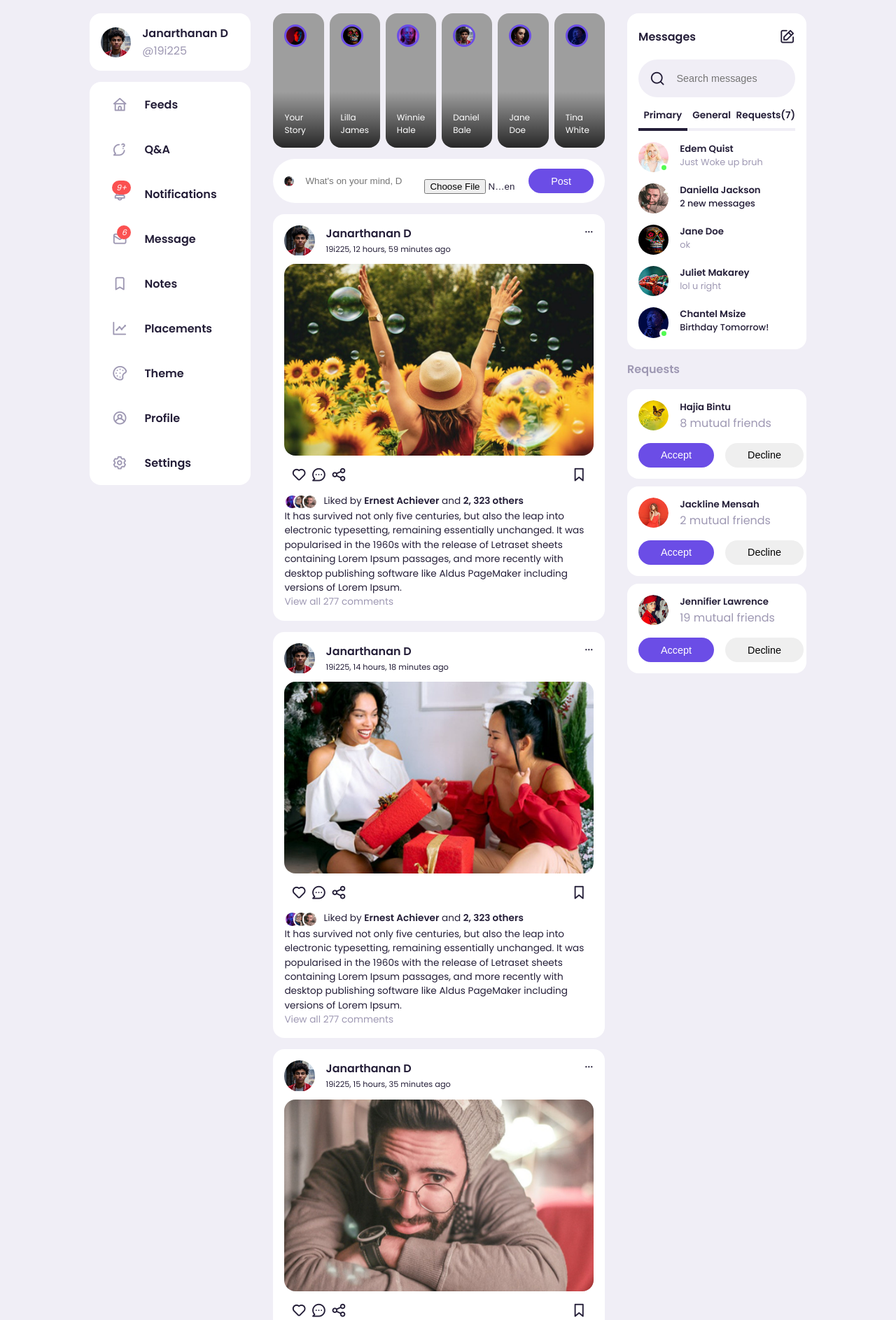
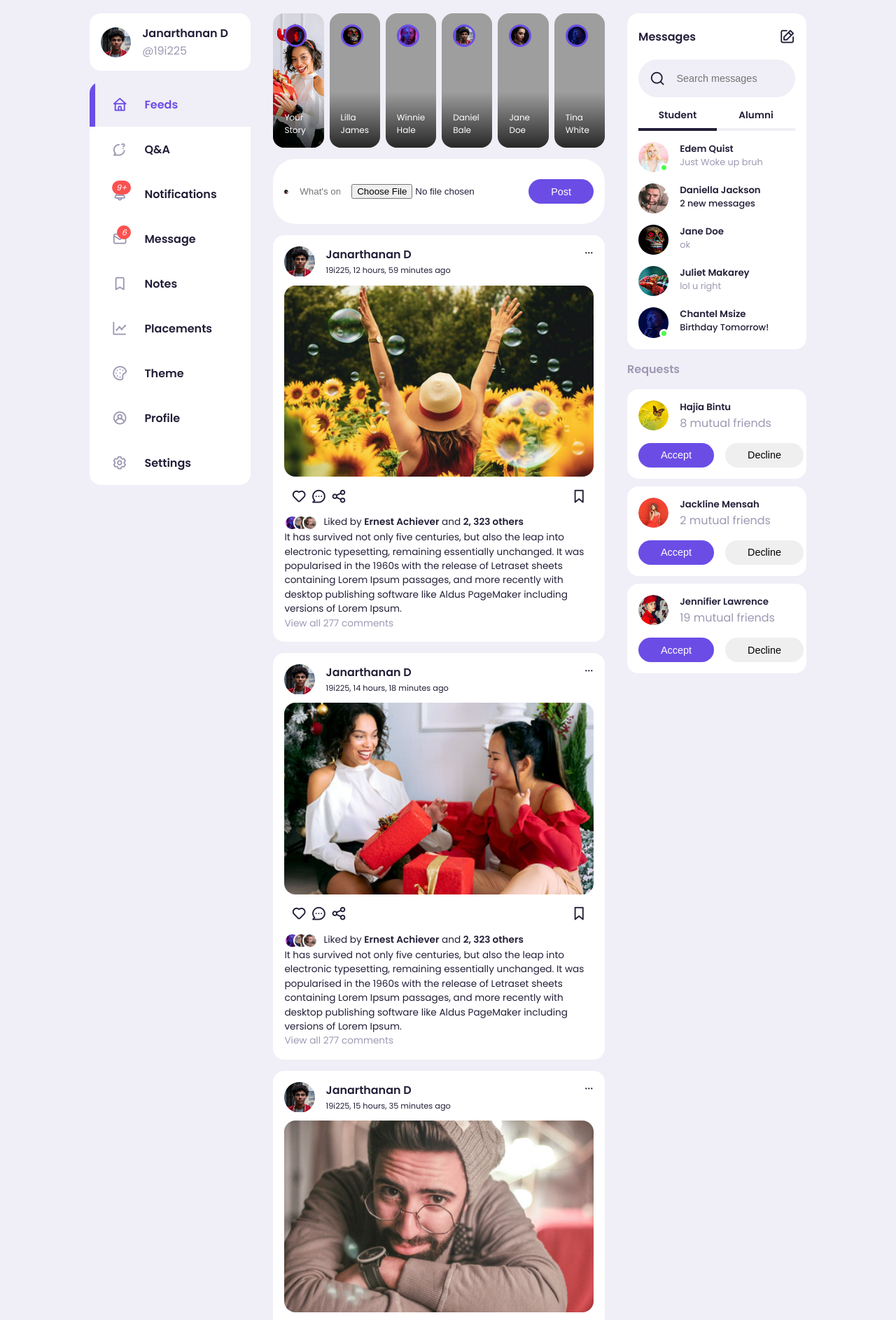
Before and after one commit to Janarthanan-Devaraj/Phase-one-development, a Django app: page /feeds/ in a window 1280 px wide. Shown: the part 67-1953 px from the top of the page at 70% size. Run offline with Django 4.2, Linux system fonts and the light colour scheme; a user stored in the database is signed in; data comes from the database, SQL or seed files in the repository; both versions use the stored data as it was after the commit; grey boxes are pictures that could not be loaded.

Commit message:
nav updated

```diff
--- a/feeds/forms.py
+++ b/feeds/forms.py
@@ -11,11 +11,11 @@ class FeedForm(forms.ModelForm):
 
     def __init__(self, *args, **kwargs):
         super().__init__(*args, **kwargs)
-        self.fields['image'].widget.attrs.update({'class': 'create-post'})
+        self.fields['image'].widget.attrs.update({'id': 'post-img'})
 
     class Meta:
         model = Feed
         fields = ( 'caption', 'image',)
         widgets = {
-            'caption': forms.TextInput(attrs={'id':'create-post', 'placeholder':'What\'s on your mind, Diana?'}),
+            'caption': forms.TextInput(attrs={'id':'post-caption', 'placeholder':'What\'s on your mind, Diana?'}),
         }
--- a/feeds/templates/feeds/feed_list.html
+++ b/feeds/templates/feeds/feed_list.html
@@ -135,9 +135,8 @@
                 </div>
                 <!------------------ MESSAGES CATEGORY --------------------->
                 <div class="category">
-                    <h6 class="active">Primary</h6>
-                    <h6>General</h6>
-                    <h6 class="message-requests">Requests(7)</h6>
+                    <h6 class="active">Student</h6>
+                    <h6 class="message-requests">Alumni</h6>
                 </div>
                 <!------------------ MESSAGE --------------------->
                 <div class="message">
@@ -270,4 +269,5 @@
         <!------------------ END OF RIGHT --------------------->
     </div>
 </main>
+<script src="{% static 'js/message.js'%}"></script>
 {% endblock content %}
--- a/static/css/style.css
+++ b/static/css/style.css
@@ -715,7 +715,7 @@ main .container .left .profile {
 }
 
 .middle .stories .story:nth-child(1) {
-    background: url('./images/story-1.jpg') no-repeat center center/cover;
+    background: url('main/static/images/feeds/story-1.jpg') no-repeat center center/cover;
 }
 
 .middle .stories .story:nth-child(2) {
@@ -766,12 +766,16 @@ main .container .left .profile {
 .middle .create-post input[type='text'] {
     justify-self: start;
     width: 100%;
+    height: 5rem;
     padding-left: 1rem;
     background: transparent;
     color: var(--color-black);
     margin-right: 1rem;
 }
 
+.middle .create-post #post-img {
+    justify-self: end;
+}
 
 /* ========== FEEDS ========= */
 .middle .feeds .feed {
--- /dev/null
+++ b/static/js/message.js
@@ -0,0 +1,34 @@
+// MESSAGES
+const messagesNotification = document.querySelector("#messages-notification");
+const messages = document.querySelector(".messages");
+const message = messages.querySelectorAll(".message");
+const messageSearch = document.querySelector("#message-search");
+
+// ================== MESSAGES ====================
+
+// searches chats
+const searchMessage = () => {
+    const val = messageSearch.value.toLowerCase();
+    console.log(val);
+    message.forEach((chat) => {
+      let name = chat.querySelector("h5").textContent.toLowerCase();
+      if (name.indexOf(val) != -1) {
+        chat.style.display = "flex";
+      } else {
+        chat.style.display = "none";
+      }
+    });
+  };
+
+  // search chat
+  messageSearch.addEventListener("keyup", searchMessage);
+
+  // hightlight messages card when messages menu item is clicked
+  messagesNotification.addEventListener("click", () => {
+    messages.style.boxShadow = " 0 0 1rem var(--color-primary)";
+    messagesNotification.querySelector(".notification-count").style.display =
+      "none";
+    setTimeout(() => {
+      messages.style.boxShadow = "none";
+    }, 2000);
+  });
--- a/static/js/script.js
+++ b/static/js/script.js
@@ -62,6 +62,7 @@ themeModel.addEventListener("click", closeThemeModal);
 
 // open modal
 theme.addEventListener("click", openThemeModel);
+
 
 
 // ================== FONTS ====================
@@ -140,7 +141,6 @@ colorPalette.forEach(color => {
             primaryHue = 202;
         }
         color.classList.add('active');
-
         root.style.setProperty('--primary-color-hue', primaryHue)
 
     })
--- a/templates/base.html
+++ b/templates/base.html
@@ -8,8 +8,10 @@
     <meta name="viewport" content="width=device-width, initial-scale=1.0">
     <!-- ICONSCOUT CDN -->
     <link rel="stylesheet" href="https://unicons.iconscout.com/release/v4.0.0/css/line.css">
-
+    <!-- CSS -->
     <link rel="stylesheet" href="{% static 'css/style.css' %}">
+    <!-- JQUERY -->
+    <script src="https://code.jquery.com/jquery-3.6.0.min.js"></script>
     <title>{% block title %}{% endblock title %}</title>
 </head>
 <body>
--- a/templates/side-nav.html
+++ b/templates/side-nav.html
@@ -12,7 +12,7 @@
     </a>
     <!------------------ SIDEBAR --------------------->
     <div class="sidebar">
-        <a href="{% url 'feeds:index' %}" class="menu-item">
+        <a href="{% url 'feeds:index' %}"class="menu-item{% if 'feeds' in request.resolver_match.namespace %} active{% endif %}">
             <span><i class="uil uil-home icon"></i></span>
             <h3>Feeds</h3>
         </a>
@@ -98,7 +98,7 @@
             <span><i class="uil uil-palette"></i></span>
             <h3>Theme</h3>
         </a>
-        <a href="{% url 'user:profile' user.email %}" class="menu-item">
+        <a href="{% url 'user:profile' user.email %}" class="menu-item{% if 'user' in request.resolver_match.namespace %} active{% endif %}">
             <span><i class="uil uil-user-circle"></i></span>
             <h3>Profile</h3>
         </a>
--- a/user/templates/user/profile.html
+++ b/user/templates/user/profile.html
@@ -19,7 +19,7 @@
 
                     </div>
                     <div class="right-buttons">
-                        <a href="#" class="edit-profile-button" ><i class="uil uil-pen"></i>Edit profle</a>
+                        <a href="#" class="edit-profile-button" ><i class="uil uil-pen"></i>Edit profile</a>
                         <a href="#" class="text-muted" id="menu-icon"><i class="uil uil-ellipsis-v"></i></a>
                     </div>
                 </div>
```
Also changed, not shown: db.sqlite3, feeds/models.py (line endings or trailing spaces), static/images/posts/feed-1.jpg (added), static/images/posts/feed-2_tBL6z3i.jpg (added), static/images/posts/feed-3.jpg (added), user/models.py (line endings or trailing spaces).
